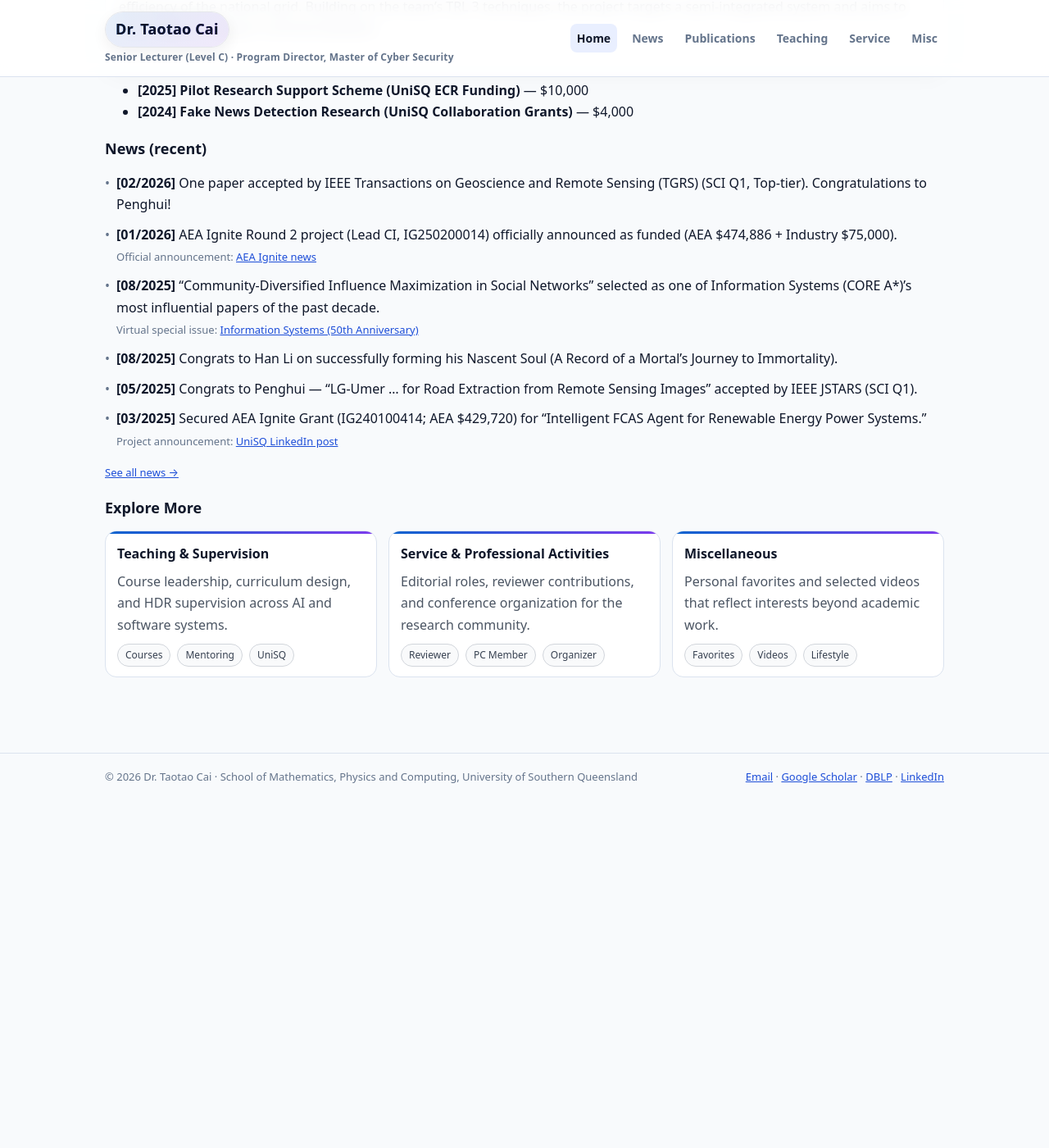
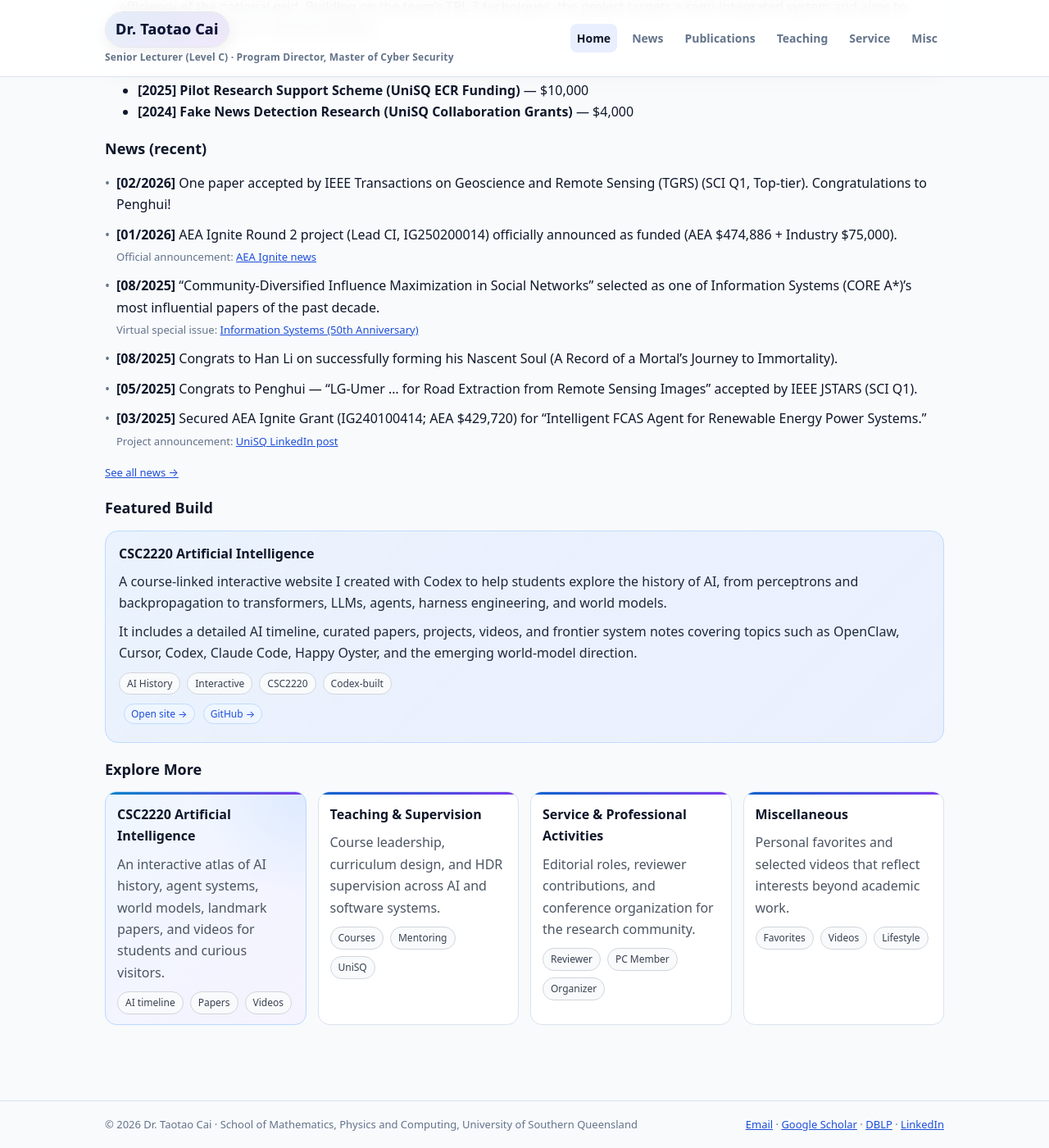
Before and after one commit to Taotao1992/Taotao1992.github.io, a Jekyll site: the page built from index.md, in a window 1280 px wide and 1400 px high, scrolled down 1348 px. Shown: the whole window at 82% size. Built offline with Jekyll 4.4.1, drawn with Linux system fonts in a browser that asks for light colours; before the commit the page ends 2325 px from its top, so only the background shows below that.

Commit message:
Feature CSC2220 AI site on homepage

```diff
--- a/assets/style.css
+++ b/assets/style.css
@@ -157,6 +157,15 @@ ul.news li::before{content:"•";position:absolute;left:0;color:var(--muted)}
   box-shadow:0 12px 28px rgba(17,24,39,0.1);
   border-color:#c7d2fe;
 }
+.showcase-card-featured{
+  background:
+    radial-gradient(circle at top right, rgba(191,219,254,0.42), transparent 34%),
+    linear-gradient(135deg, rgba(239,246,255,0.96), rgba(245,243,255,0.98));
+  border-color:#bfd8ff;
+}
+.showcase-card-featured::before{
+  background:linear-gradient(90deg,#0284c7,#7c3aed);
+}
 .showcase-card h3{margin:0 0 8px 0;font-size:16px}
 .showcase-card p{margin:0;color:#4b5563}
 
--- a/index.md
+++ b/index.md
@@ -85,9 +85,42 @@ He commenced his fully funded PhD in Computer Science at The University of Weste
 
 <div class="small"><a href="/news/">See all news →</a></div>
 
+## Featured Build
+
+<div class="spotlight">
+  <strong>CSC2220 Artificial Intelligence</strong>
+  <p>
+    A course-linked interactive website I created with Codex to help students explore the history of AI,
+    from perceptrons and backpropagation to transformers, LLMs, agents, harness engineering, and world models.
+  </p>
+  <p>
+    It includes a detailed AI timeline, curated papers, projects, videos, and frontier system notes covering
+    topics such as OpenClaw, Cursor, Codex, Claude Code, Happy Oyster, and the emerging world-model direction.
+  </p>
+  <div class="chip-row">
+    <span class="chip">AI History</span>
+    <span class="chip">Interactive</span>
+    <span class="chip">CSC2220</span>
+    <span class="chip">Codex-built</span>
+  </div>
+  <p>
+    <a class="inline-link" href="https://taotao1992.github.io/ai-evolution-atlas/" target="_blank" rel="noopener noreferrer">Open site →</a>
+    <a class="inline-link" href="https://github.com/Taotao1992/ai-evolution-atlas" target="_blank" rel="noopener noreferrer">GitHub →</a>
+  </p>
+</div>
+
 ## Explore More
 
 <div class="showcase-grid">
+  <a class="showcase-card showcase-card-featured" href="https://taotao1992.github.io/ai-evolution-atlas/" target="_blank" rel="noopener noreferrer" style="text-decoration:none;color:inherit;">
+    <h3>CSC2220 Artificial Intelligence</h3>
+    <p>An interactive atlas of AI history, agent systems, world models, landmark papers, and videos for students and curious visitors.</p>
+    <div class="chip-row">
+      <span class="chip">AI timeline</span>
+      <span class="chip">Papers</span>
+      <span class="chip">Videos</span>
+    </div>
+  </a>
   <a class="showcase-card" href="/teaching-supervision/" style="text-decoration:none;color:inherit;">
     <h3>Teaching & Supervision</h3>
     <p>Course leadership, curriculum design, and HDR supervision across AI and software systems.</p>
```
